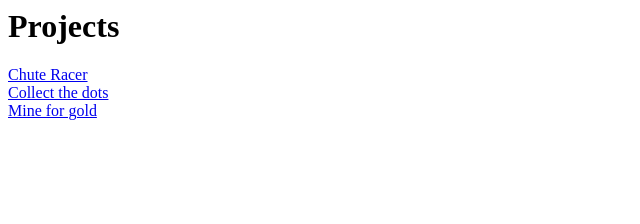
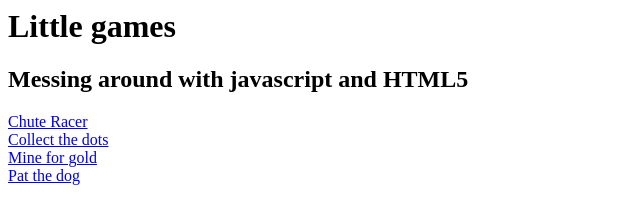
Before and after one commit to sgoedecke/home, a plain HTML site: page index.html in a window 1280 px wide. Shown: the whole page, without its empty margins (0-640 px from the left). Drawn offline with Linux system fonts and the light colour scheme.

Commit message:
Added more projects

```diff
--- a/index.html
+++ b/index.html
@@ -3,10 +3,14 @@
 	<title>Home</title>
 </head>
 <body>
-	<h1>Projects</h1>
-	<a href="racer.html">Chute Racer</a> <br>
-	<a href="collect.html">Collect the dots</a> <br>
-	<a href="mining.html">Mine for gold</a><br>
+	<div>
+		<h1>Little games</h1>
+		<h2>Messing around with javascript and HTML5</h2>
+		<a href="racer.html">Chute Racer</a> <br>
+		<a href="collect.html">Collect the dots</a> <br>
+		<a href="mining.html">Mine for gold</a><br>
+		<a href="woofdog.html">Pat the dog</a><br>
+	</div>
 </body>
 
 </html>
```
